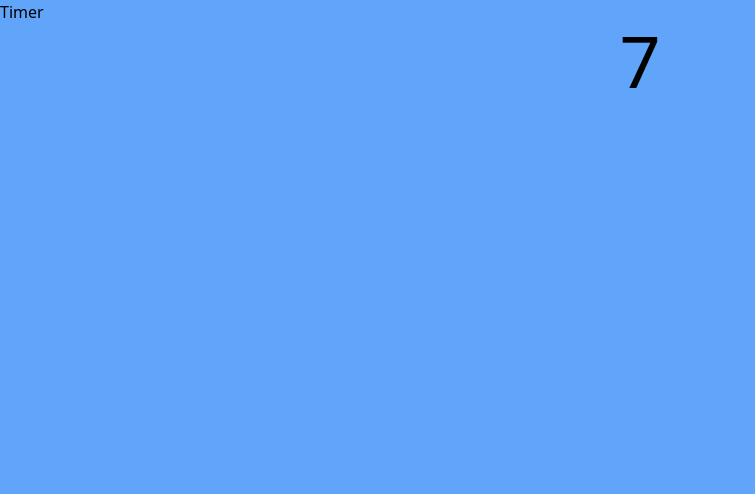
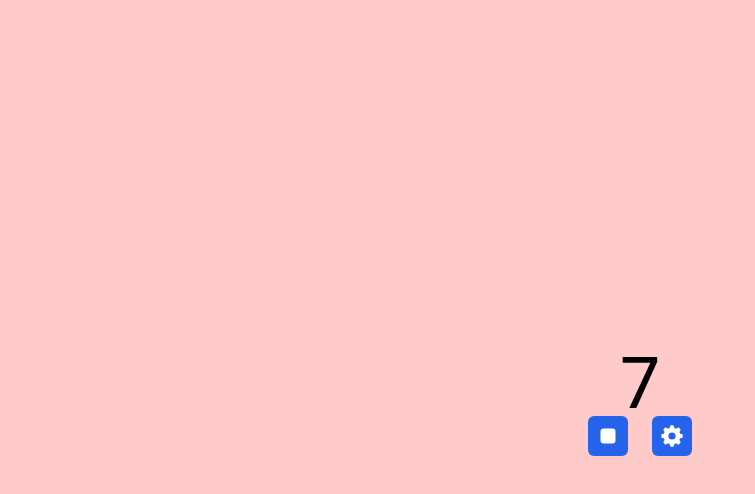
Before and after one commit to antonelladivirgilio/synchronicity-pomodoro, a React (Vite) app: page / in a window 1280 px wide. Shown: the top 494 px of the page, without its empty margins (0-755 px from the left). Built offline with nearby package versions, Linux system fonts and the light colour scheme.

Commit message:
refactor App component

```diff
--- a/src/App.tsx
+++ b/src/App.tsx
@@ -1,15 +1,17 @@
 import { useState } from 'react'
 import { Timer } from './components/Timer'
 import './App.css'
+import { Controls } from './components/Controls'
 
 function App() {
   const [stop, setStop] = useState(false)
 
   return (
-    <div className="min-h-screen bg-blue-400">
-      <h1>Timer</h1>
+    <main className="grid justify-center min-h-screen bg-red-200">
       <Timer stop={stop} setStop={setStop} />
-    </div>
+
+      <Controls stop={stop} setStop={setStop} />
+    </main>
   )
 }
 
```
